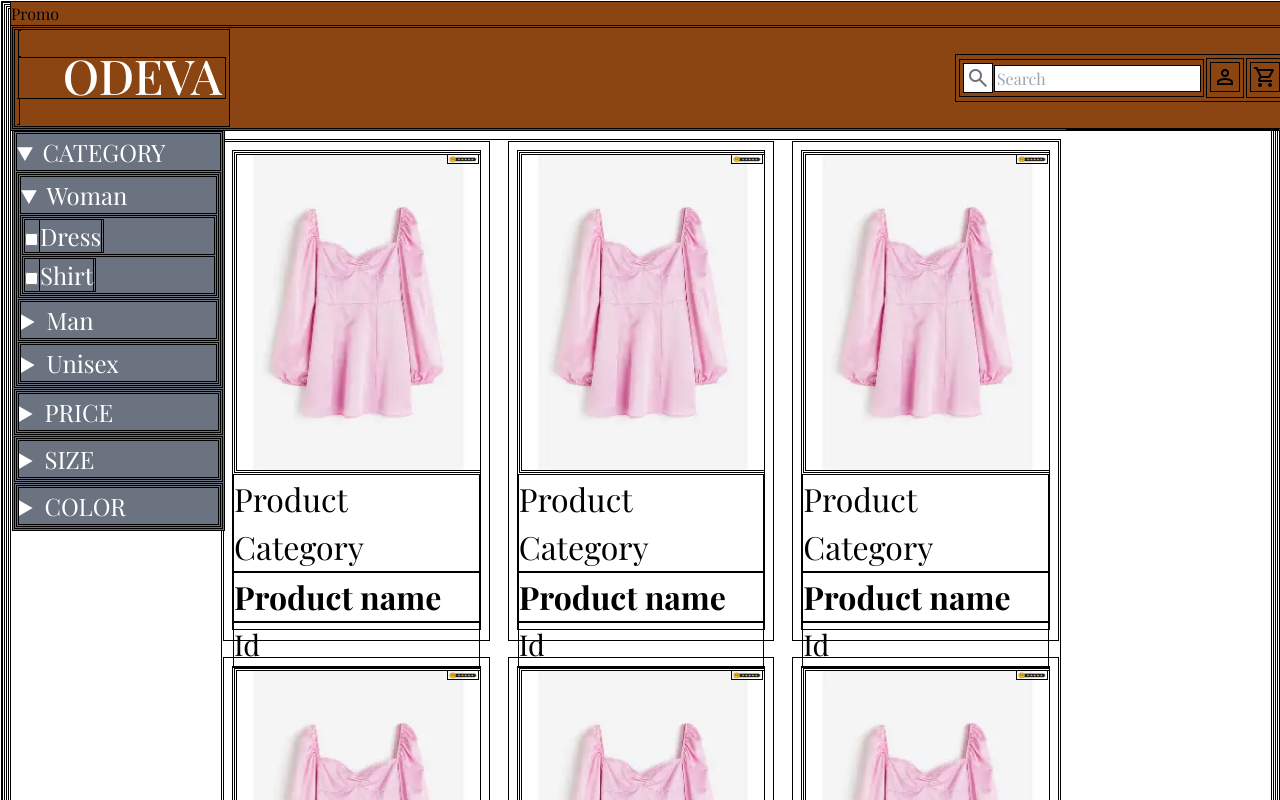
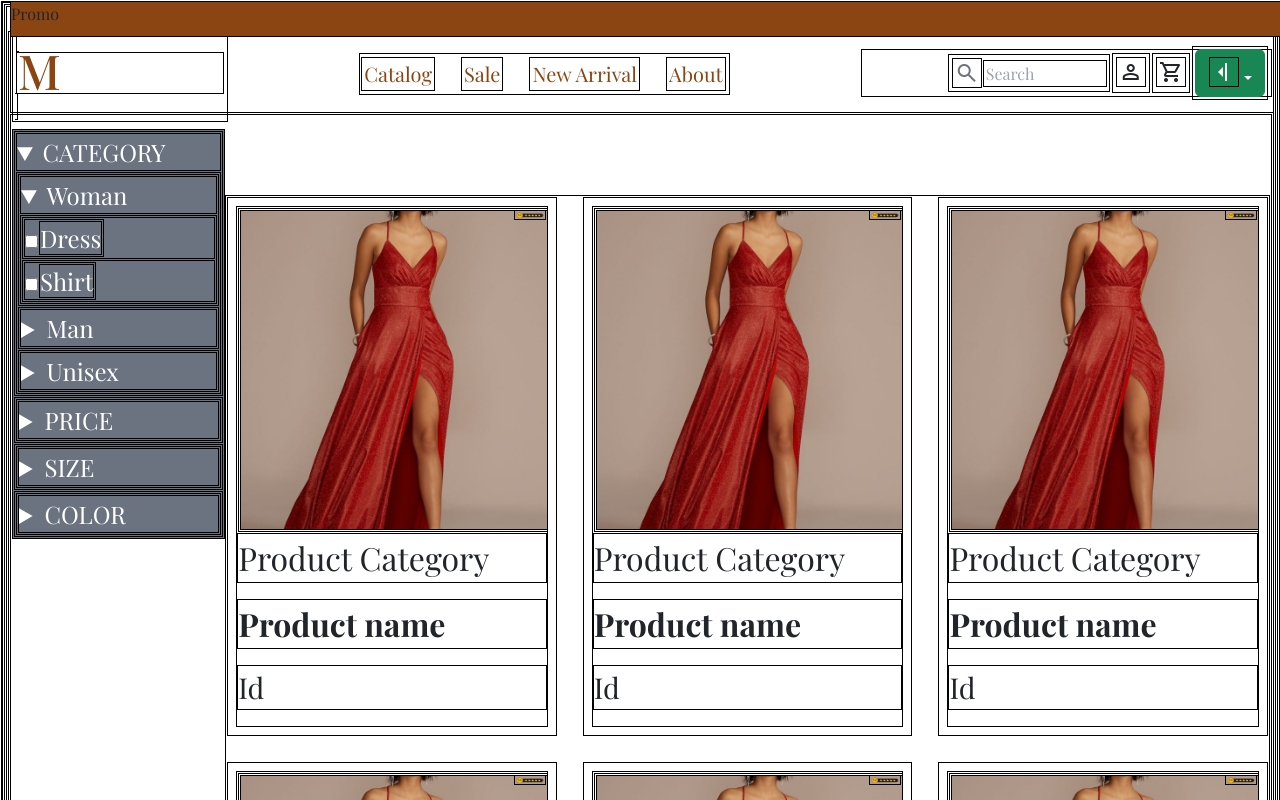
Before and after one commit to shauryabehra23/Modeva, a React (Create React App) app: page / in a window 1280 px wide. Shown: the top 800 px of the page. Built offline with nearby package versions, Linux system fonts and the light colour scheme; a web font is replaced by a local one.

Commit message:
decent product listing page wireframe

```diff
--- a/package.json
+++ b/package.json
@@ -7,7 +7,9 @@
     "@testing-library/jest-dom": "^6.8.0",
     "@testing-library/react": "^16.3.0",
     "@testing-library/user-event": "^13.5.0",
+    "bootstrap": "^5.3.8",
     "react": "^19.1.1",
+    "react-bootstrap": "^2.10.10",
     "react-dom": "^19.1.1",
     "react-player": "^3.3.3",
     "react-router-dom": "^7.9.3",
--- a/src/App.css
+++ b/src/App.css
@@ -1,6 +1,6 @@
 *
 {
-    border:1px solid black;
+  border:1px solid black;
     margin: 1px;
   font-family: "Playfair Display", serif;
 }
@@ -57,7 +57,7 @@ html{
   margin:1rem;
 }
 
-@media screen and (min-width:1280px)
+@media screen and (min-width:1400px)
 {
   .sidebar
   {
@@ -80,7 +80,7 @@ html{
   }
 }
 
-@media screen and (max-width:400px)
+@media screen and (max-width:600px)
 {
   .logo
   {
--- a/src/Components/Card.js
+++ b/src/Components/Card.js
@@ -4,10 +4,10 @@ import rating45 from "../pics/rating45.PNG"
 export default function Card(props)
 {
     return(
-        <div className="h-full">
+        <div>
         {
             props.type==="promo" && (
-        <div className="max-h-[60vh] outline-1 outline-gray-800 flex flex-col text-left m-2">
+        <div className="outline-1 outline-gray-800 flex flex-col text-left m-2 h-min">
             <div className="relative w-full">
                 <img src={rating45} className="absolute text-2xl z-10 right-0 aspect-[146/46] h-auto min-w-8 max-w-0"/>
                 <img src={random} className="object-cover max-h-[40vh] w-full" />
--- a/src/Components/Nav.js
+++ b/src/Components/Nav.js
@@ -1,48 +1,75 @@
 import modeva from "../pics/Modeva.png"
 import { useState } from "react";
+import Dropdown from 'react-bootstrap/Dropdown';
+import 'bootstrap/dist/css/bootstrap.css';
 
 export default function Nav(props)
 {
     const styles = props.font === "brown" ? {color : "#8B4513"} : {color : "white"}
     return(
-            <div className=" Nav flex w-full items-center justify-between" style={{gridArea:"nav"}}>
+        <div className=" Nav flex w-full items-center justify-between max-h-20" style={{gridArea:"nav"}}>
             <div className="logo">
                 <a>
                     <img src={modeva} />
                 </a>
             </div>
 
-            <div className="flex text-xl nav items-center justify-evenly gap-4" style={styles}>
+            <div className="!hidden xl:!flex text-xl nav items-center justify-evenly gap-4" style={styles}>
                 <a>Catalog</a>
                 <a>Sale</a>
                 <a>New Arrival</a>
                 <a>About</a>
             </div>
 
-            <div className="flex items-center">
-                <form className="flex items-center ">
+            <div className="flex items-center justify-end max-h-12">
+                <form className="flex items-center justify-end max-w-[40%]">
                     <span className="material-symbols-outlined h-1/3 text-gray-500"  style={{backgroundColor:"white"}}>
                         search
                     </span>
-                    <input placeholder="Search" className="h-1/3"></input>
+                    <input placeholder="Search" className="h-1/3 w-4/5"></input>
                 </form>
                 <a>
-                    <span class="material-symbols-outlined">
+                    <span className="material-symbols-outlined">
                         person
                     </span>
                 </a>
                 <a>
-                    <span class="material-symbols-outlined">
+                    <span className="material-symbols-outlined">
                         shopping_cart
                     </span>
                 </a>
-                <button onClick={props.toggle} className="sidebar">
-                    <span class="material-symbols-outlined">
-                        arrow_menu_close
-                    </span>
-                </button>
+                <Dropdown className="sidebar">
+                    <Dropdown.Toggle variant="success" id="dropdown-basic">
+                        <span className="material-symbols-outlined">
+                            arrow_menu_close
+                        </span>
+                    </Dropdown.Toggle>
+
+                    <Dropdown.Menu>
+                        <Dropdown.Item href="#/action-1">Catalog</Dropdown.Item>
+                        <Dropdown.Item href="#/action-2">Sale</Dropdown.Item>
+                        <Dropdown.Item href="#/action-3">New Arrival</Dropdown.Item>
+                        <Dropdown.Item href="#/action-3">About</Dropdown.Item>
+                    </Dropdown.Menu>
+                </Dropdown>
 
             </div>
         </div>
     );
 }
+
+/*
+<Dropdown>
+      <Dropdown.Toggle variant="success" id="dropdown-basic">
+        <span class="material-symbols-outlined">
+            arrow_menu_close
+        </span>
+      </Dropdown.Toggle>
+
+      <Dropdown.Menu>
+        <Dropdown.Item href="#/action-1">Catalog</Dropdown.Item>
+        <Dropdown.Item href="#/action-2">Sale</Dropdown.Item>
+        <Dropdown.Item href="#/action-3">New Arrival</Dropdown.Item>
+        <Dropdown.Item href="#/action-3">About</Dropdown.Item>
+      </Dropdown.Menu>
+    </Dropdown> */
--- a/src/Components/SideScroll.js
+++ b/src/Components/SideScroll.js
@@ -3,7 +3,7 @@ import Card from "./Card"
 export default function SideScroll(props)
 {
     return(
-        <div className="flex gap-5 overflow-x-auto whitespace-nowrap max-h-[60vh] snap-x h-min snap-mandatory justify-around">
+        <div className="flex gap-5 overflow-x-auto whitespace-nowrap snap-x snap-mandatory justify-around">
             <Card type={props.type} />
             <Card type={props.type}/>
             <Card type={props.type}/>
--- a/src/Pages/Products.js
+++ b/src/Pages/Products.js
@@ -11,11 +11,15 @@ import ReactPlayer from "react-player";
 import Nav from "../Components/Nav"
 import Hbg from "../pics/Header.jpg"
 import random from "../pics/rand2.png"
-import { useState } from "react";
+import { useReducer, useState } from "react";
 import Card from "../Components/Card";
+
+const present = {};
+const reducer = e=>{};
 
 export default function Products()
 {
+    const [state, dispatch] = useReducer(present, reducer);
     const [nav, setNav] = useState(false);
     function toggle()
     {
@@ -49,11 +53,9 @@ export default function Products()
 
 
     return(
-        <div>
+        <div className="mt-6">
             <Promo/>
-            <div className="fixed top-6 bg-[#8B4513] z-30 w-full ">
-                <Nav toggle = {toggle} font="white"/>
-            </div>
+            <Nav toggle = {toggle} font="brown"/>
             <div>
 
                 <div className="fixed top-32 bg-gray-500 text-white w-1/6" style={{fontSize:"clamp(1rem, 2.5vw, 1.5rem)"}}>
@@ -113,7 +115,7 @@ export default function Products()
                 </div>
                 </div>
 
-                <div className="grid grid-cols-3 gap-4 w-[66.666%] m-auto mt-32">
+                <div className="grid grid-cols-2 xl:grid-cols-3 gap-4 ml-[17%] mt-20">
                     {products.map(product => (
                         <Card
                         key={product.id}
@@ -128,17 +130,6 @@ export default function Products()
                         />
                     ))}
                 </div>
-                <div className="fixed right-0 top-32 z-50 w-1/6">
-                    {
-                        nav &&
-                        <div className="flex flex-col justify-start bg-opacity-60 bg-gray-600">
-                            <a className="p-3">Catalog</a>
-                            <a className="p-3">Sale</a>
-                            <a className="p-3">New Arrival</a>
-                            <a className="p-3">About</a>
-                        </div>
-                    }
-                </div>
             </div>
             <Footer/>
         </div>
```
Also changed, not shown: src/pics/rand2.png, 1 other file (tests, documents, lock files or other folders).
